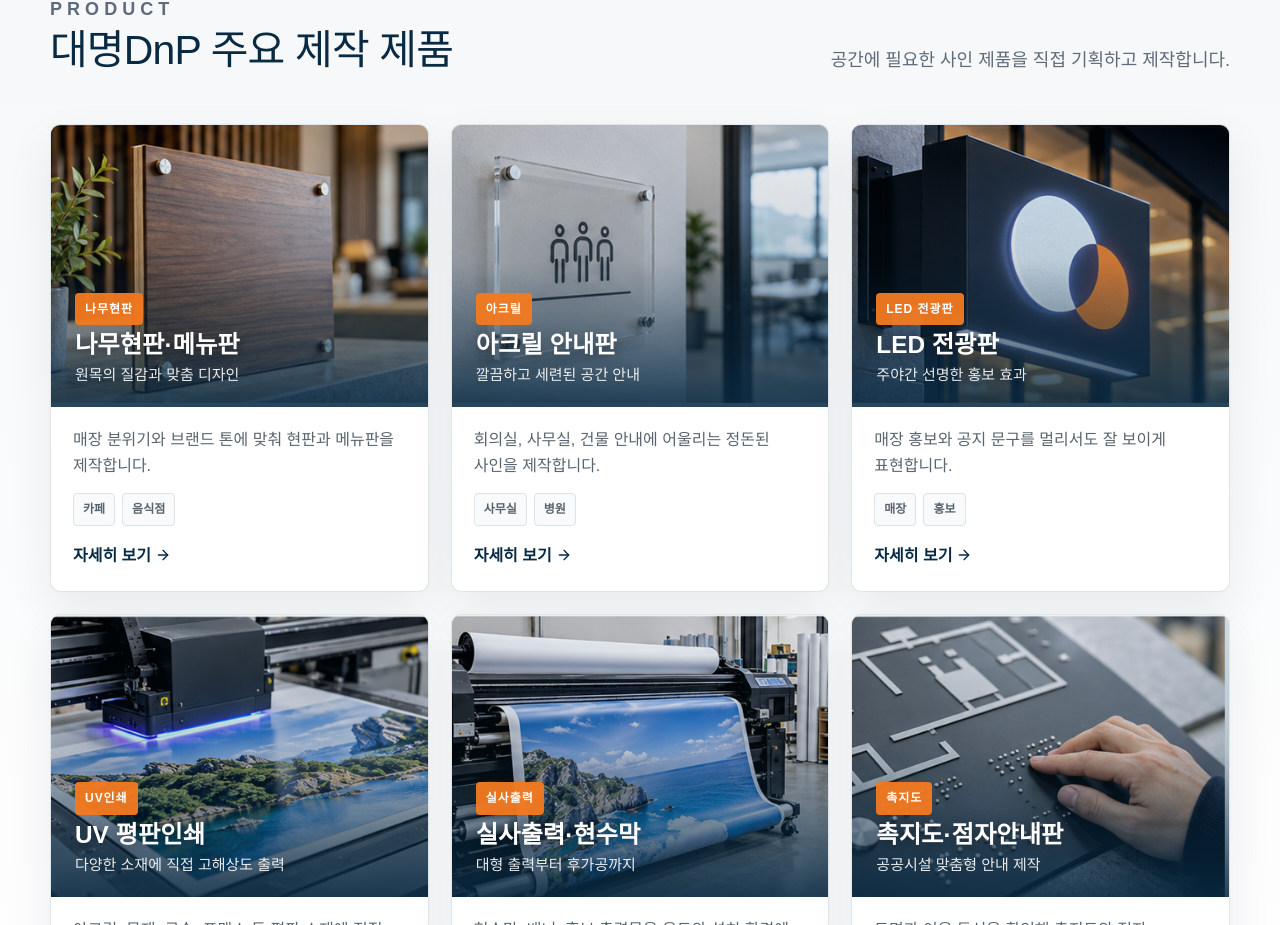
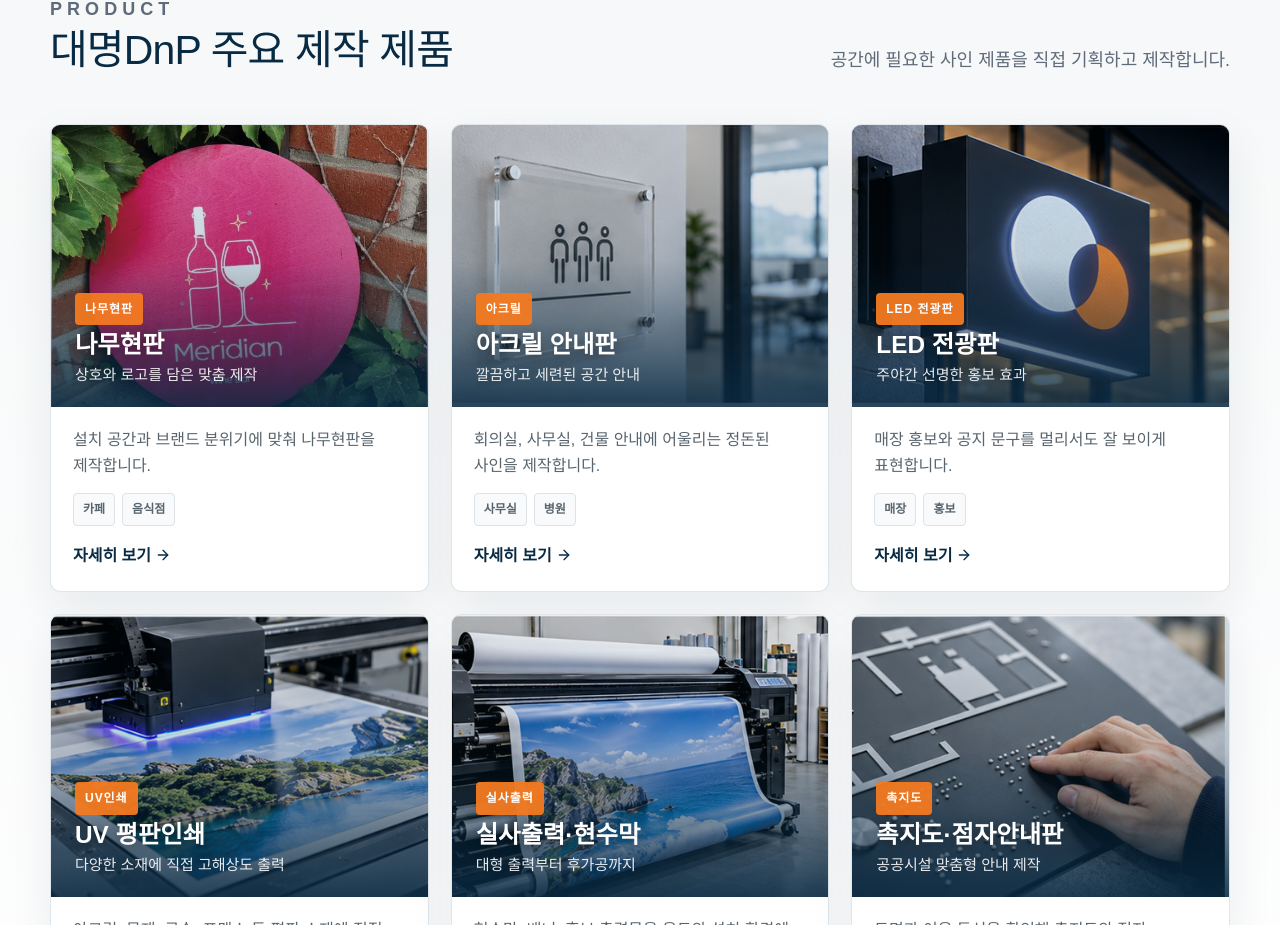
Before and after one commit to sg40331-afk/dmdnp0909, a Next.js app: page / in a window 1280 px wide. Shown: the part 1080-2005 px from the top of the page. Built offline with nearby package versions, Linux system fonts and the light colour scheme; no server answers.

Commit message:
Add custom wooden sign product detail and main photo

```diff
--- a/app/page.tsx
+++ b/app/page.tsx
@@ -1,11 +1,11 @@
 import Image from "next/image";
 import Link from "next/link";
 import { ArrowRight, Award, CheckCircle2, Eye, Factory, MessageCircle, PenTool, Printer, Settings, ShieldCheck, Truck, Wrench } from "lucide-react";
-import { faqs, portfolioItems, products } from "@/lib/dmdnp-data";
+import { faqs, portfolioItems, products, woodSignImage } from "@/lib/dmdnp-data";
 import { SiteFooter, SiteHeader } from "@/components/site-shell";
 
 const productCards = [
-  { image: "/dmdnp-assets/wood-sign.png", category: "나무현판", title: "나무현판·메뉴판", benefit: "원목의 질감과 맞춤 디자인", description: "매장 분위기와 브랜드 톤에 맞춰 현판과 메뉴판을 제작합니다.", tags: ["카페", "음식점"], position: "center 45%" },
+  { image: woodSignImage, category: "나무현판", title: "나무현판", benefit: "상호와 로고를 담은 맞춤 제작", description: "설치 공간과 브랜드 분위기에 맞춰 나무현판을 제작합니다.", tags: ["카페", "음식점"], position: "center 45%" },
   { image: "/dmdnp-assets/acrylic-sign.png", category: "아크릴", title: "아크릴 안내판", benefit: "깔끔하고 세련된 공간 안내", description: "회의실, 사무실, 건물 안내에 어울리는 정돈된 사인을 제작합니다.", tags: ["사무실", "병원"], position: "center 48%" },
   { image: "/dmdnp-assets/led-sign.png", category: "LED 전광판", title: "LED 전광판", benefit: "주야간 선명한 홍보 효과", description: "매장 홍보와 공지 문구를 멀리서도 잘 보이게 표현합니다.", tags: ["매장", "홍보"], position: "center 50%" },
   { image: "/dmdnp-assets/uv-print.png", category: "UV인쇄", title: "UV 평판인쇄", benefit: "다양한 소재에 직접 고해상도 출력", description: "아크릴, 목재, 금속, 포맥스 등 평판 소재에 직접 출력합니다.", tags: ["패널", "전시"], position: "center 56%" },
--- a/app/products/[slug]/page.tsx
+++ b/app/products/[slug]/page.tsx
@@ -1,11 +1,25 @@
+import Image from "next/image";
+import Link from "next/link";
+import { PageHero, SiteFooter, SiteHeader } from "@/components/site-shell";
+import { products, woodSignImage, woodSignStoreUrl } from "@/lib/dmdnp-data";
 import type { Metadata } from "next";
 import { UnderConstructionPage } from "@/components/under-construction-page";
 import { BreadcrumbJsonLd } from "@/lib/seo";
+
+const woodSign = products[0];
 
 type Props = { params: Promise<{ slug: string }> };
 
 export async function generateMetadata({ params }: Props): Promise<Metadata> {
   const { slug } = await params;
+  if (slug === woodSign.slug) {
+    return {
+      title: "나무현판 맞춤 제작",
+      description: woodSign.summary,
+      alternates: { canonical: `/products/${slug}` },
+      openGraph: { title: "대명DnP 나무현판", description: woodSign.summary, url: `/products/${slug}`, images: [woodSignImage] },
+    };
+  }
   return {
     title: "제품 상세 준비중",
     description: "대명DnP 제품 상세 페이지를 준비 중입니다.",
@@ -16,6 +30,37 @@ export async function generateMetadata({ params }: Props): Promise<Metadata> {
 
 export default async function ProductDetailPage({ params }: Props) {
   const { slug } = await params;
+  if (slug === woodSign.slug) {
+    return (
+      <>
+        <SiteHeader />
+        <main>
+          <PageHero kicker="PRODUCT" title="나무현판" text={woodSign.summary} />
+          <section className="section">
+            <div className="site-container detail-layout">
+              <Image className="w-full h-auto rounded-lg" src={woodSignImage} alt="Meridian Wine Bar 상호와 와인잔 로고가 들어간 분홍색 원형 나무현판" width={587} height={592} sizes="(max-width: 980px) 100vw, 45vw" />
+              <div className="card">
+                <div className="card-body">
+                  <h2>공간에 맞춰 만드는 나무현판</h2>
+                  <p>카페와 음식점 입구, 공방과 숙박업소 안내 등 공간의 첫인상을 만드는 현판입니다. 사진처럼 원형 바탕에 상호와 로고를 배치하거나, 설치할 벽면과 출입구에 맞춰 형태를 정할 수 있습니다.</p>
+                  <h3>맞춤 제작 항목</h3>
+                  <p>{woodSign.custom.join(" · ")}</p>
+                  <h3>주문 전 준비할 내용</h3>
+                  <p>희망 크기, 넣을 문구나 로고, 설치 장소 사진을 보내 주세요. 실외에 설치할 경우 비와 직사광선 노출 여부를 함께 알려주시면 소재와 마감을 상담해 드립니다. 제작 기간과 견적은 사양과 수량을 확인한 뒤 안내합니다.</p>
+                  <div className="hero-actions">
+                    <Link className="button button-orange" href="/support/inquiries">제작 견적 문의</Link>
+                    <a className="button button-light" href={woodSignStoreUrl} target="_blank" rel="noopener noreferrer">스마트스토어 상품 보기</a>
+                  </div>
+                </div>
+              </div>
+            </div>
+          </section>
+          <BreadcrumbJsonLd items={[{ name: "홈", href: "/" }, { name: "제품안내", href: "/products" }, { name: woodSign.name, href: `/products/${slug}` }]} />
+        </main>
+        <SiteFooter />
+      </>
+    );
+  }
   return (
     <>
       <UnderConstructionPage eyebrow="PRODUCT DETAIL" />
--- a/app/products/page.tsx
+++ b/app/products/page.tsx
@@ -1,7 +1,7 @@
 import Link from "next/link";
 import { Metadata } from "next";
 import { ArrowRight } from "lucide-react";
-import { products } from "@/lib/dmdnp-data";
+import { products, woodSignImage } from "@/lib/dmdnp-data";
 import { PageHero, QuoteCta, SiteFooter, SiteHeader, VisualBlock } from "@/components/site-shell";
 import { BreadcrumbJsonLd } from "@/lib/seo";
 
@@ -22,8 +22,8 @@ export default function ProductsPage() {
           <div className="site-container grid-3">
             {products.map((item) => (
               <article className="card" key={item.slug}>
-                <VisualBlock label={item.name} />
-                <div className="card-body"><h3>{item.name}</h3><p>{item.summary}</p><Link className="text-link" href="/contact">견적 문의 <ArrowRight size={16} /></Link></div>
+                <VisualBlock label={item.name} source={item.slug === "wood-sign-menu" ? woodSignImage : undefined} />
+                <div className="card-body"><h3>{item.name}</h3><p>{item.summary}</p><Link className="text-link" href={item.slug === "wood-sign-menu" ? `/products/${item.slug}` : "/contact"}>{item.slug === "wood-sign-menu" ? "자세히 보기" : "견적 문의"} <ArrowRight size={16} /></Link></div>
               </article>
             ))}
           </div>
--- a/lib/dmdnp-data.ts
+++ b/lib/dmdnp-data.ts
@@ -26,15 +26,18 @@ export const navItems = [
 
 export const productCategories = ["나무현판", "아크릴", "LED 전광판", "UV인쇄", "실사출력", "촉지도·안내판"];
 
+export const woodSignImage = "/dmdnp-assets/wood-sign-meridian.webp";
+export const woodSignStoreUrl = "https://smartstore.naver.com/prfirst/products/10730875164";
+
 export const products = [
   {
     slug: "wood-sign-menu",
-    name: "나무현판·메뉴판",
+    name: "나무현판",
     category: "나무현판",
-    summary: "원목의 질감과 브랜드 분위기를 살린 현판, 메뉴판, 매장 사인입니다.",
+    summary: "목재의 질감을 살려 상호와 로고를 담는 맞춤 현판입니다. 설치 장소에 맞춰 모양, 크기, 색상과 마감을 상담해 드립니다.",
     uses: ["카페", "음식점", "공방", "숙박업소", "브랜드 매장"],
     materials: ["원목", "합판", "우드 필름", "무광 코팅", "각인 및 UV 인쇄"],
-    custom: ["문구", "크기", "두께", "마감", "걸이 방식"],
+    custom: ["상호·로고", "모양", "크기", "색상과 마감", "설치 방식"],
     period: "사양과 수량 확인 후 안내합니다.",
   },
   {
```
Also changed, not shown: public/dmdnp-assets/wood-sign-meridian.webp (added).
